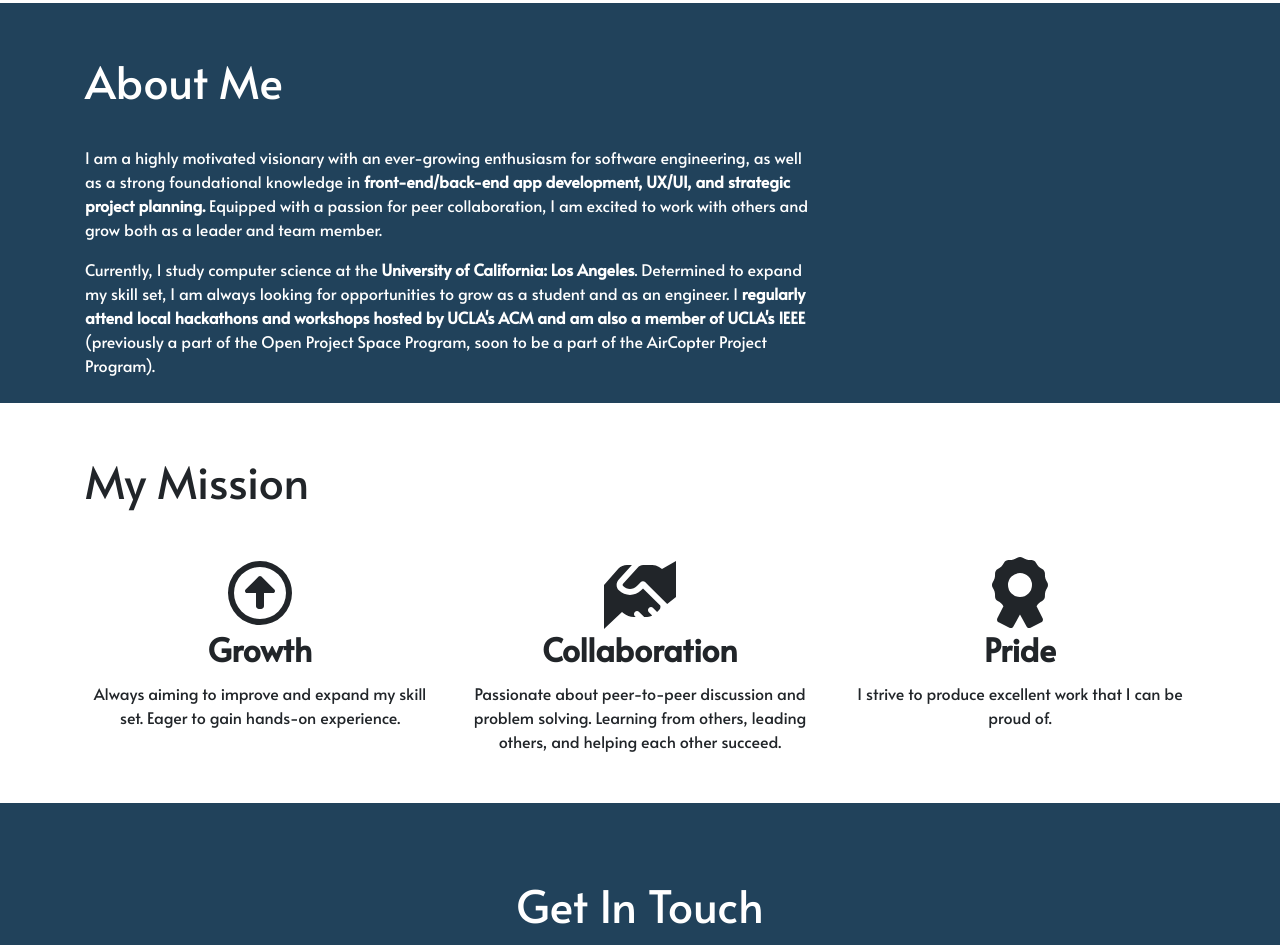
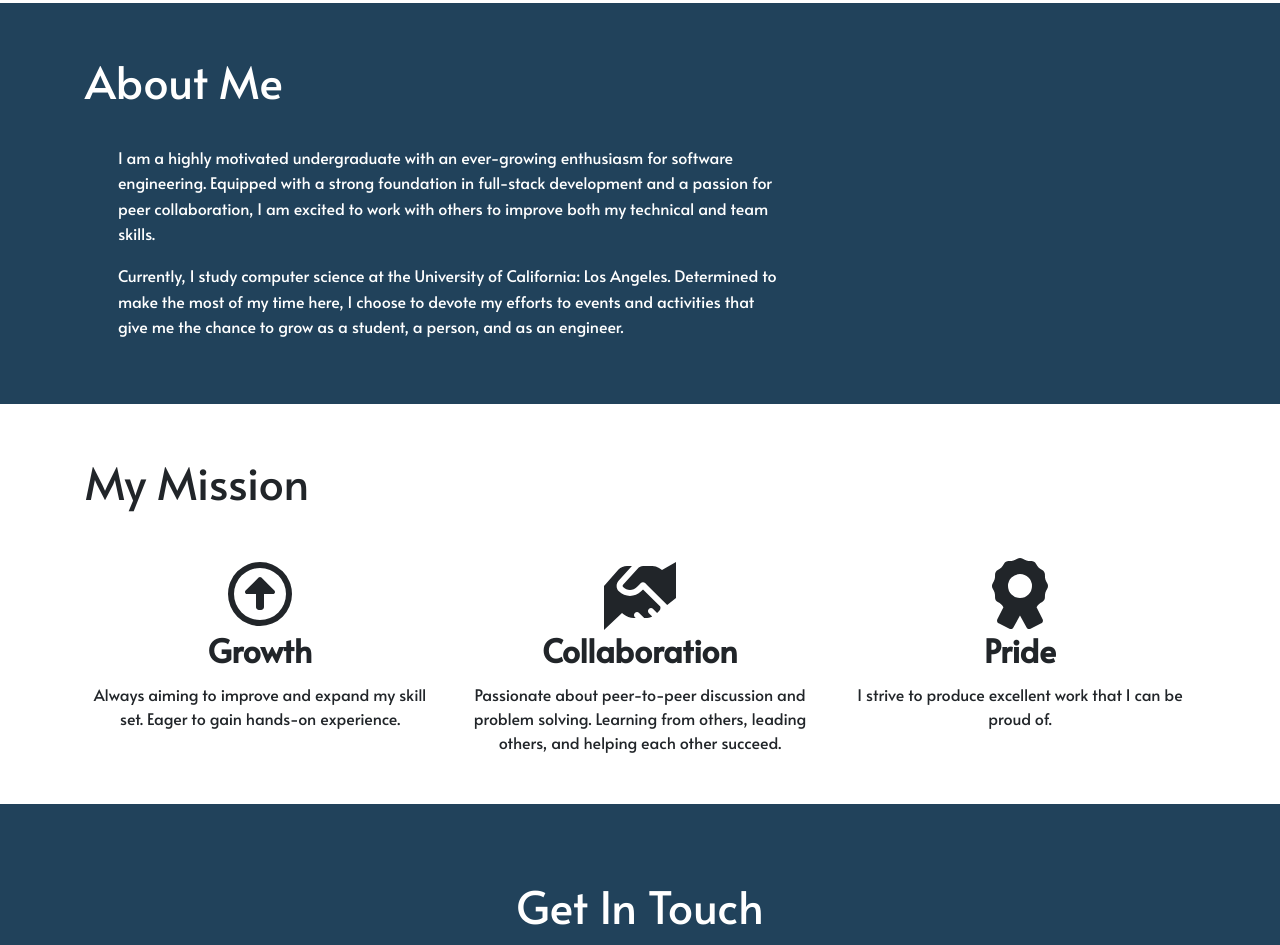
Before and after one commit to milesswu/My-Portfolio, a plain HTML site: page index.html in a window 1280 px wide. Shown: the part 5004-5949 px from the top of the page. Drawn offline with Linux system fonts and the light colour scheme.

Commit message:
Update about me content

```diff
--- a/index.html
+++ b/index.html
@@ -601,28 +601,20 @@
 					</div>
 				</div>
 				<div class="row">
-					<div class="col-md-8">
+					<div class="col-md-8 pb-5 px-5">
 						<p class="about-message">
-							I am a highly motivated visionary with an ever-growing enthusiasm
-							for software engineering, as well as a strong foundational
-							knowledge in
-							<strong>
-								front-end/back-end app development, UX/UI, and strategic project
-								planning. </strong
-							>Equipped with a passion for peer collaboration, I am excited to
-							work with others and grow both as a leader and team member.
+							I am a highly motivated undergraduate with an ever-growing
+							enthusiasm for software engineering. Equipped with a strong
+							foundation in full-stack development and a passion for peer
+							collaboration, I am excited to work with others to improve both my
+							technical and team skills.
 						</p>
 						<p class="about-message">
-							Currently, I study computer science at the
-							<strong>University of California: Los Angeles</strong>. Determined
-							to expand my skill set, I am always looking for opportunities to
-							grow as a student and as an engineer. I
-							<strong>
-								regularly attend local hackathons and workshops hosted by UCLA's
-								ACM and am also a member of UCLA's IEEE
-							</strong>
-							(previously a part of the Open Project Space Program, soon to be a
-							part of the AirCopter Project Program).
+							Currently, I study computer science at the University of
+							California: Los Angeles. Determined to make the most of my time
+							here, I choose to devote my efforts to events and activities that
+							give me the chance to grow as a student, a person, and as an
+							engineer.
 						</p>
 					</div>
 				</div>
--- a/public/css/main.css
+++ b/public/css/main.css
@@ -341,6 +341,10 @@ ABOUT SECTION
 	background-color: #21425b;
 	color: white;
 }
+.about-message {
+	line-height: 1.6;
+	font-weight: 200;
+}
 
 /*
 ************************************************************************************
```
